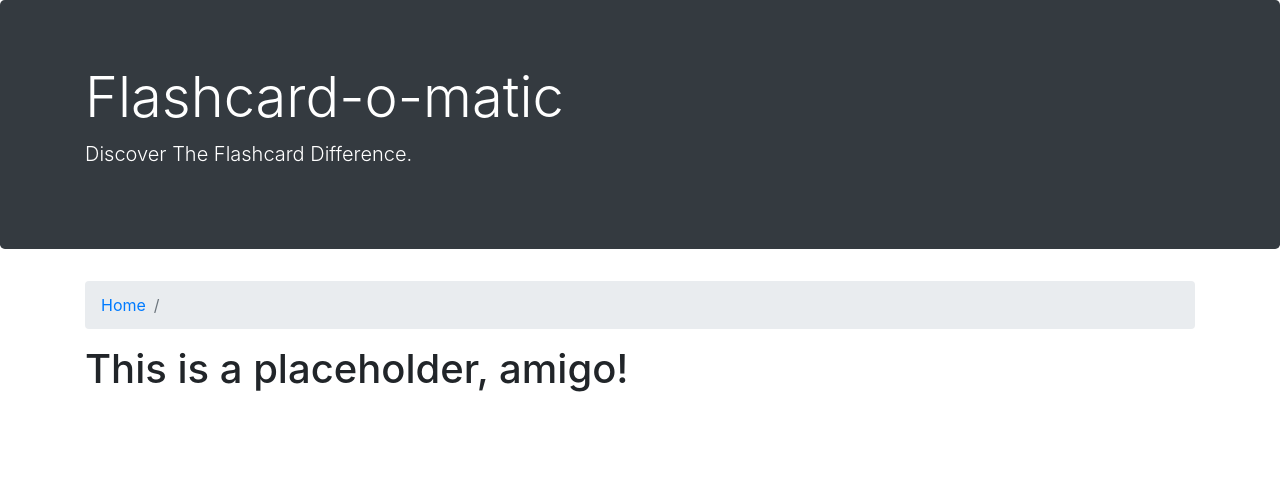
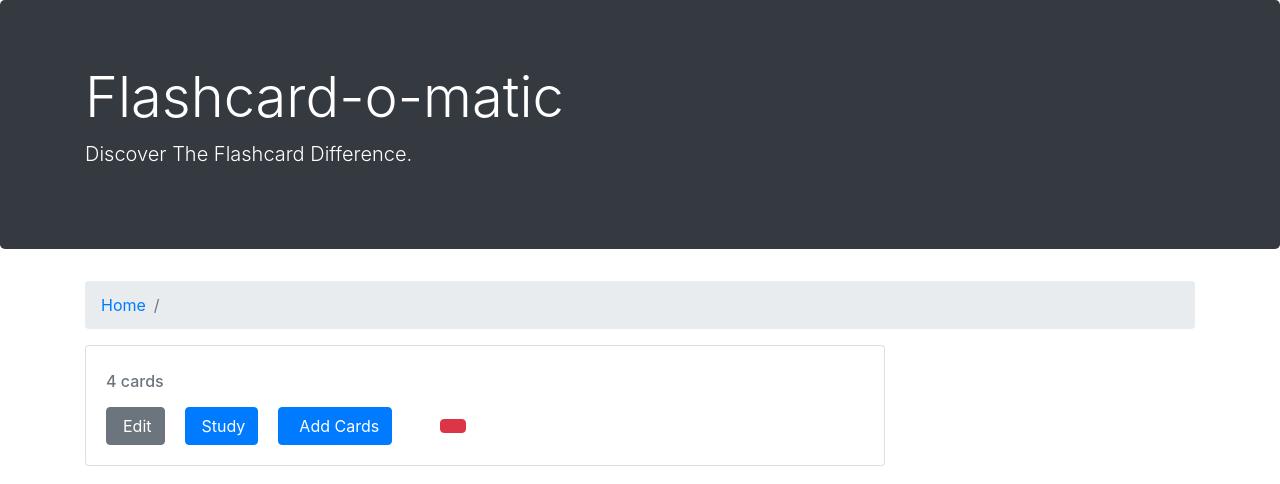
Before and after one commit to SJBroida/Flashcard_App, a React (Create React App) app: page /decks/1 in a window 1280 px wide. Shown: the top 484 px of the page. Built offline with nearby package versions, Linux system fonts and the light colour scheme; no server answers; data requests are answered from the project's data file; a web font is replaced by a local one.

Commit message:
Improved Card Counter, Deck, Study Deck, and index
Changed Card Counter to accept a deckId value instead of an entire deck.
Added icons to buttons in Deck.
Confirmed Study Deck still functioned after changes.
Added Routes for AddCard and EditCard to index.js

```diff
--- a/src/Decks/Cards/CardCounter.js
+++ b/src/Decks/Cards/CardCounter.js
@@ -6,7 +6,7 @@ import { listCards } from "../../utils/api"
 *   Function accepts a single deck object and returns JSX containing a number of how many cards are tied to that deck.
 */
 
-function CardCounter({deck}) {
+function CardCounter({deckId}) {
 
     // Cards appear in the form of an array.
     const [ cards, setCards ] = useState([]);
@@ -17,7 +17,7 @@ function CardCounter({deck}) {
         const abortController = new AbortController();
 
         async function fetchCards() {
-            const cardsData = await listCards(deck.id, abortController.signal);
+            const cardsData = await listCards(deckId, abortController.signal);
             setCards(cardsData);
         }
 
@@ -29,7 +29,7 @@ function CardCounter({deck}) {
 
     return (
         <div>
-            <h3>{cards.length} cards</h3>
+            {cards.length} cards
         </div>
     );
 
--- a/src/Decks/Cards/StudyCards.js
+++ b/src/Decks/Cards/StudyCards.js
@@ -3,7 +3,7 @@ import { useHistory } from "react-router-dom";
 
 import { listCards } from "../../utils/api";
 
-function StudyCards({selectedDeck}) {
+function StudyCards({deckId}) {
 
     const [cards, setCards] = useState([]);
     const [currentIndex, setCurrentIndex] = useState(0);
@@ -17,8 +17,8 @@ function StudyCards({selectedDeck}) {
         const signal = abortController.signal;
 
         async function fetchCards() {
-            console.log(selectedDeck.id);
-            const cardsData = await listCards(selectedDeck.id, signal);
+            console.log(deckId);
+            const cardsData = await listCards(deckId, signal);
             setCards(cardsData);
         }
 
--- a/src/Decks/Deck.js
+++ b/src/Decks/Deck.js
@@ -1,7 +1,9 @@
 import React, { useEffect, useState } from "react";
-import { Link, useParams } from "react-router-dom";
+import { Link, useHistory, useParams } from "react-router-dom";
 
-import { readDeck } from "../utils/api";
+import { deleteDeck, readDeck } from "../utils/api";
+
+import CardCounter from "./Cards/CardCounter.js";
 
 /* Deck Structure Example
     {
@@ -18,6 +20,8 @@ function Deck() {
     const params = useParams();
     // Obtain the deckId from the parameters
     const deckId = params.deckId;
+    // Create history variable to be used for buttons that go back to Home.
+    const history = useHistory();
 
     useEffect(() => {
         const abortController = new AbortController();
@@ -35,6 +39,18 @@ function Deck() {
         return () => abortController.abort();
     }, [deckId]);
 
+    async function deleteDeckHandler(){
+        const abortController = new AbortController();
+        const signal = abortController.signal;
+        if(
+          window.confirm("Delete this deck?\n\nYou will not be able to recover it.")
+        ){
+          await deleteDeck(deckId, signal)
+          history.push("/")
+        }
+        return () => abortController.abort();
+    }
+
     return (
         <div>
             <nav aria-label="breadcrumb">
@@ -47,7 +63,36 @@ function Deck() {
                     </li>
                 </ol>
             </nav>
-            <h1>This is a placeholder, amigo!</h1>
+            <div className="card mb-5" style={{width: "50rem"}}>
+                <div className="card-body">
+                    <h5 className="card-title">{deck.name}</h5>
+                    <h6 className="card-subtitle mb-2 text-muted">
+                        <CardCounter deckId={deckId} />
+                    </h6>
+                    <p className="card-text">{deck.description}</p>
+                    <Link to={`/decks/${deckId}/Edit`} className="card-link">
+                        <button class="btn btn-secondary">
+                            <span className="oi oi-pencil mr-1"></span>
+                            Edit
+                        </button>
+                    </Link>
+                    <Link to={`/decks/${deckId}/study`} className="card-link">
+                        <button className="btn btn-primary">
+                            <span className="oi oi-book mr-1"></span>
+                            Study
+                        </button>
+                    </Link>
+                    <Link to={`/decks/${deckId}/cards/new`} className="card-link">
+                        <button className="btn btn-primary">
+                            <span className="oi oi-plus mr-2"></span>
+                            Add Cards
+                        </button>
+                    </Link>
+                    <button className="btn btn-danger ml-5" onClick={deleteDeckHandler}>
+                        <span className="oi oi-trash"></span>
+                    </button>
+                </div>
+            </div>
         </div>
     );
 }
--- a/src/Decks/DeckList.js
+++ b/src/Decks/DeckList.js
@@ -21,7 +21,10 @@ function DeckList({ decks }) {
                     <div className="card">
                         <div className="card-body">
                             <h2>{theDeck.name}</h2>
-                            <CardCounter deck={theDeck} />
+                            {/* Use CardCounter component to count the cards*/}
+                            <h6 className="mb-2 text-muted" >
+                                <CardCounter deckId={theDeck.id} />
+                            </h6>
                             <p>{theDeck.description}</p>
                             <Link to={`/decks/${theDeck.id}`}>
                                 <button className="btn btn-secondary">
@@ -38,7 +41,7 @@ function DeckList({ decks }) {
                             </Link>
 
                             <button className="btn btn-danger">
-                                <span className="oi oi-trash mr-2"></span>
+                                <span className="oi oi-trash"></span>
                             </button>
                         </div>
                     </div>
--- a/src/Decks/StudyDeck.js
+++ b/src/Decks/StudyDeck.js
@@ -60,7 +60,7 @@ function StudyDeck() {
                 </ol>
             </nav>
             <h1>Study: {deck.name}</h1>
-            <StudyCards selectedDeck={deck}/>
+            <StudyCards deckId={deckId}/>
         </div>
     );
 
--- a/src/Layout/index.js
+++ b/src/Layout/index.js
@@ -8,6 +8,8 @@ import Deck from "../Decks/Deck.js";
 import CreateDeck from "../Decks/CreateDeck.js";
 import EditDeck from "../Decks/EditDeck.js";
 import StudyDeck from "../Decks/StudyDeck.js";
+import AddCard from "../Decks/Cards/AddCard.js"
+import EditCard from "../Decks/Cards/EditCard.js"
 
 import { Route, Switch } from "react-router-dom";
 
@@ -26,6 +28,14 @@ function Layout() {
           {/* The Create Page for an individual deck */}
           <Route path="/decks/new">
             <CreateDeck />
+          </Route>
+          {/* The Add Card Page for a specific deck */}
+          <Route path="/decks/:deckId/cards/new">
+            <AddCard />
+          </Route>
+          {/* The Edit Card Page for a card in a specific deck */}
+          <Route path="/decks/:deckId/cards/:cardId/edit">
+            <EditCard />
           </Route>
           {/* The Study Page for an individual deck */}
           <Route path="/decks/:deckId/study">
```
